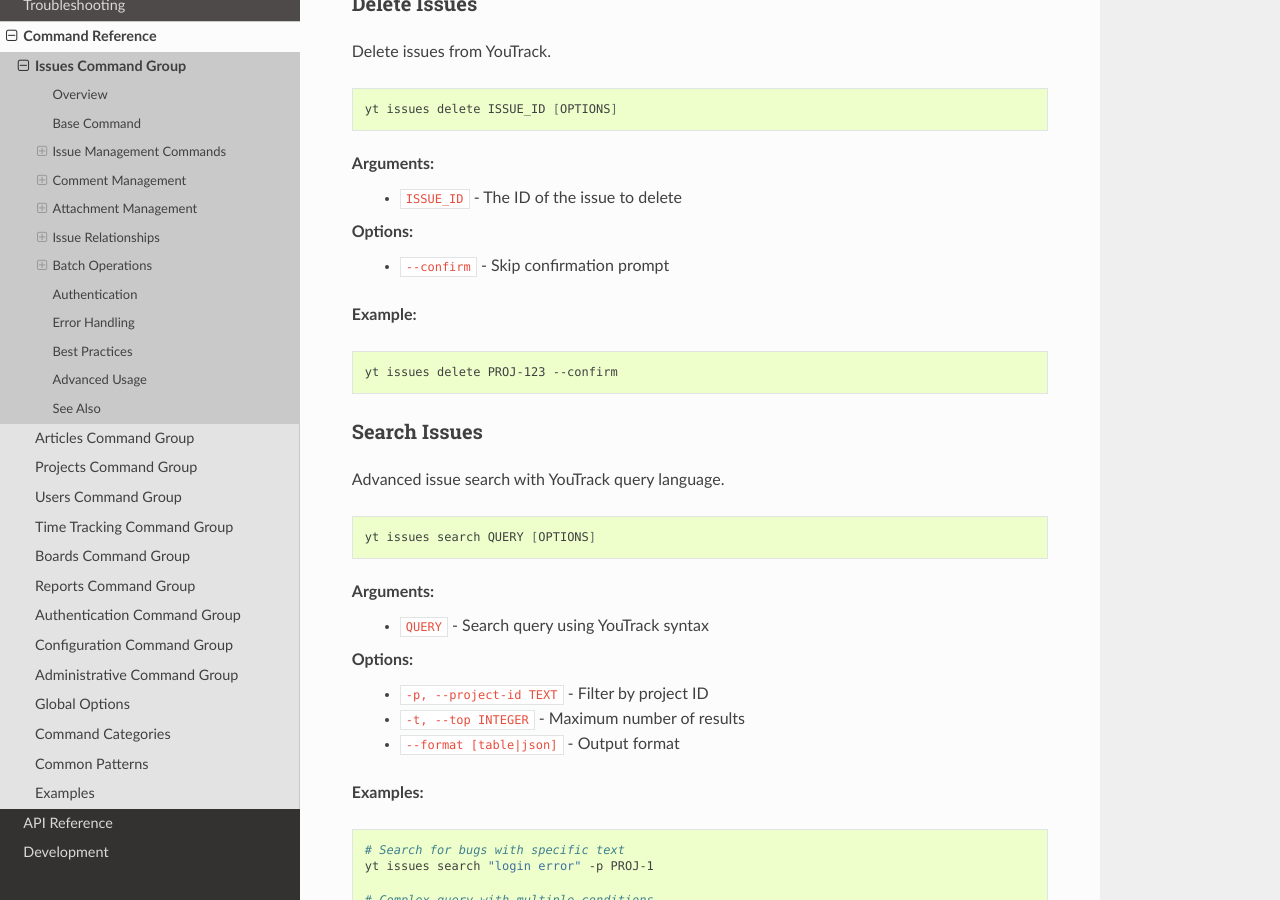
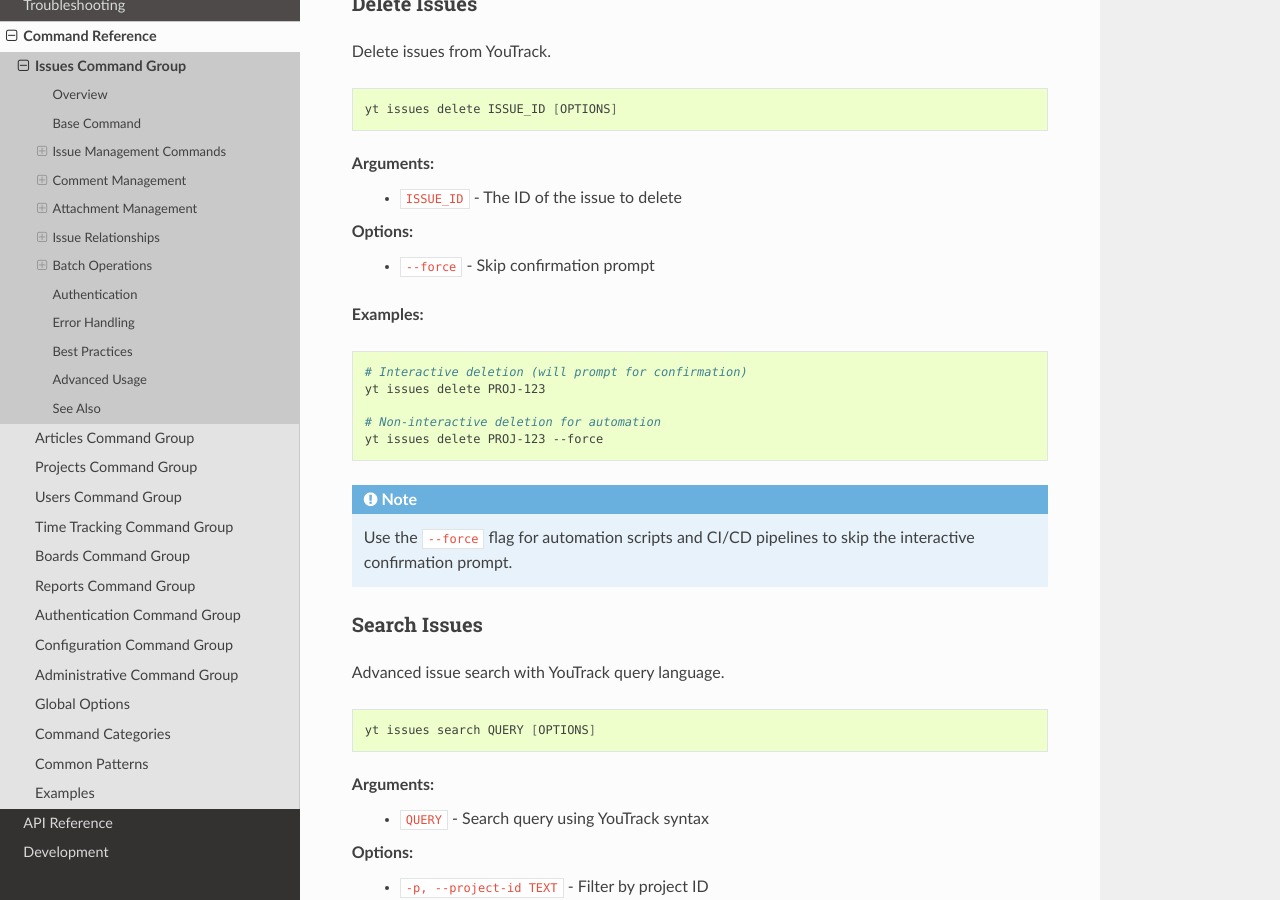
Before and after one commit to ryancheley/yt-cli, a Sphinx documentation site: the page built from docs/commands/issues.rst, in a window 1280 px wide and 900 px high, scrolled down 3489 px. Built offline with Sphinx 7.4.7 and the Read the Docs theme 3.1.0, drawn with Linux system fonts in a browser that asks for light colours; pages that are not in the unit, such as notebooks, are missing from menus.

Commit message:
🚀 Add non-interactive options for automation support (#261)
- Replace --confirm with --force flag across all delete commands for consistency
- Add --leader option to projects create command to avoid interactive prompts
- Add --password option to users create command with security warnings
- Update all affected tests to use new flag names
- Add comprehensive tests for non-interactive automation scenarios
- Update documentation with automation examples and security notes
- Update CHANGELOG.md with new features

Fixes #245

🤖 Generated with [Claude Code](https://claude.ai/code)

Co-authored-by: Claude <noreply@anthropic.com>

```diff
--- a/docs/commands/issues.rst
+++ b/docs/commands/issues.rst
@@ -130,13 +130,21 @@ Delete issues from YouTrack.
   * ``ISSUE_ID`` - The ID of the issue to delete
 
 **Options:**
-  * ``--confirm`` - Skip confirmation prompt
+  * ``--force`` - Skip confirmation prompt
 
-**Example:**
+**Examples:**
 
 .. code-block:: bash
 
-   yt issues delete PROJ-123 --confirm
+   # Interactive deletion (will prompt for confirmation)
+   yt issues delete PROJ-123
+
+   # Non-interactive deletion for automation
+   yt issues delete PROJ-123 --force
+
+.. note::
+   Use the ``--force`` flag for automation scripts and CI/CD pipelines to skip
+   the interactive confirmation prompt.
 
 Search Issues
 ~~~~~~~~~~~~~
```
Also changed, not shown: CHANGELOG.md (+4 -0 lines), docs/commands/projects.rst (+9 -1 lines), docs/commands/users.rst (+11 -2 lines), 9 other files.
